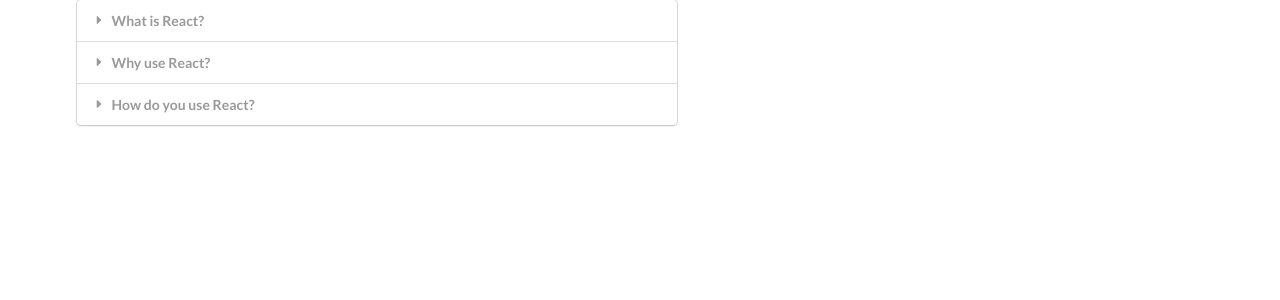
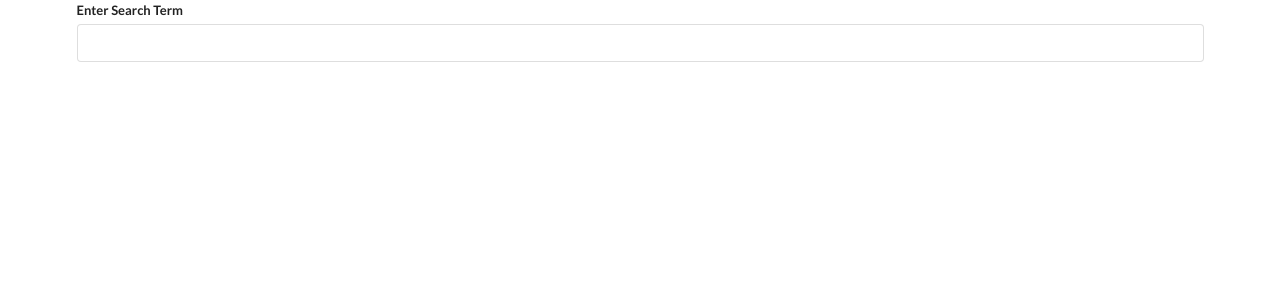
Before and after one commit to imvanzen/udemy-widgets, a React (Create React App) app: page / in a window 1280 px wide. Shown: the top 300 px of the page. Built offline with nearby package versions, Linux system fonts and the light colour scheme.

Commit message:
Add the wikipedia component to the template

```diff
--- a/src/App.js
+++ b/src/App.js
@@ -1,5 +1,6 @@
 import React, { useState, useEffect } from 'react'
 import Accordion from './components/Accordion';
+import Wikipedia from './components/Wikipedia';
 
 const App = () => {
     const [items, setItems] = useState([]);
@@ -23,7 +24,8 @@ const App = () => {
 
     return (
         <div className='app ui container'>
-            <Accordion items={items} />
+            {/* <Accordion items={items} /> */}
+            <Wikipedia />
         </div>
     )
 }
--- a/src/components/Wikipedia.js
+++ b/src/components/Wikipedia.js
@@ -2,8 +2,11 @@ import React from "react"
 
 const Wikipedia = () => {
     return (
-        <div className="wikipedia">
-            Wikipedia
+        <div className="wikipedia ui form">
+            <div className="field">
+                <label>Enter Search Term</label>
+                <input type="text" />
+            </div>
         </div>
     )
 }
```
